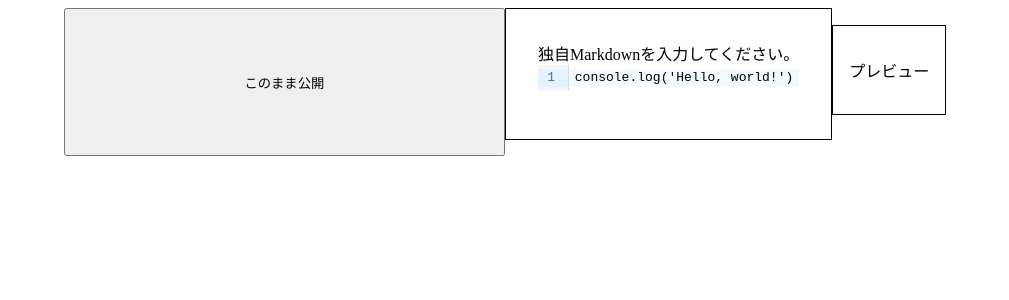
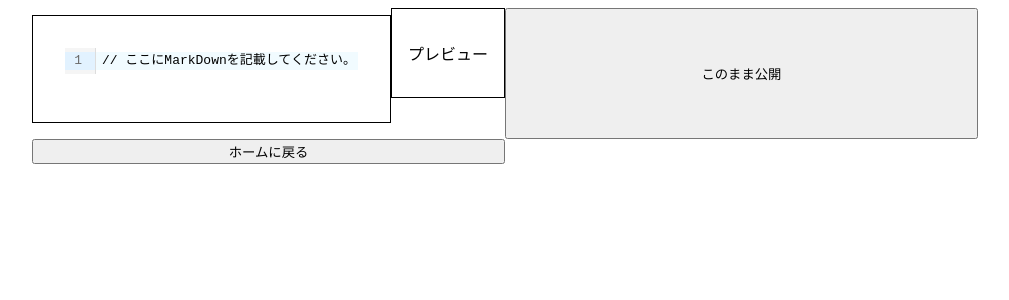
Before and after one commit to Koufuu15/MangaDown, a Vue app: page /write-md in a window 1280 px wide. Shown: the top 300 px of the page, without its empty margins (135-1144 px from the left). Built offline with nearby package versions, Linux system fonts and the light colour scheme.

Commit message:
ホーム画面へ戻れるように

```diff
--- a/src/components/parseUrl.vue
+++ b/src/components/parseUrl.vue
@@ -16,8 +16,9 @@
     </div>
   </div>
 
-  <input type="button" value="エディタで編集" @click="$router.push('/write-md')"/>
+  <input type="button" value="エディタで編集" @click="gotoEditor(resMd)"/>
   <input type="button" value="このまま公開" @click="$router.push('/save')"/>
+  <input type="button" value="ホームに戻る" @click="$router.push('/')"/>
 </template>
 
 <script setup>
@@ -31,6 +32,12 @@ const url = ref('')
 const resMd = ref('')
 const resImg = ref('')
 const isLoading = ref(false)
+
+function gotoEditor(md) {
+  localStorage.setItem('content', md)
+  router.push('/write-md')
+}
+
 function parseUrl() {
   /*
   ここでURLを解析して、生成したMDをresに格納する処理を書く
--- a/src/components/writeMD.vue
+++ b/src/components/writeMD.vue
@@ -9,11 +9,18 @@ import { languages } from '@codemirror/language-data'
 
 const router = useRouter()
 const editor = ref(null)
+let content = ""
+
+if (localStorage.getItem('content')) {
+  content = localStorage.getItem('content')
+} else {
+  content = "// ここにMarkDownを記載してください。"
+}
 
 onMounted(() => {
   new EditorView({
     // TODO: what's doc?
-    doc: "console.log('Hello, world!')",
+    doc: content,
     extensions: [
         basicSetup,
         markdown({ codeLanguages: languages })
@@ -25,16 +32,17 @@ onMounted(() => {
 </script>
 
 <template>
-  <input type="button" value="このまま公開" @click="router.push('/save')" />
   <div class="flexbox">
     <div class="manga">
-      <div ref="editor">{{ dataMd || "独自Markdownを入力してください。" }}</div>
+      <div ref="editor"></div>
     </div>
     <div class="manga">
       <p v-if="dataMd" v-html="dataMd"></p>
       <p v-else>プレビュー</p>
     </div>
   </div>
+  <input type="button" value="このまま公開" @click="router.push('/save')" />
+  <input type="button" value="ホームに戻る" @click="$router.push('/')"/>
 </template>
 
 <style scoped>
```
